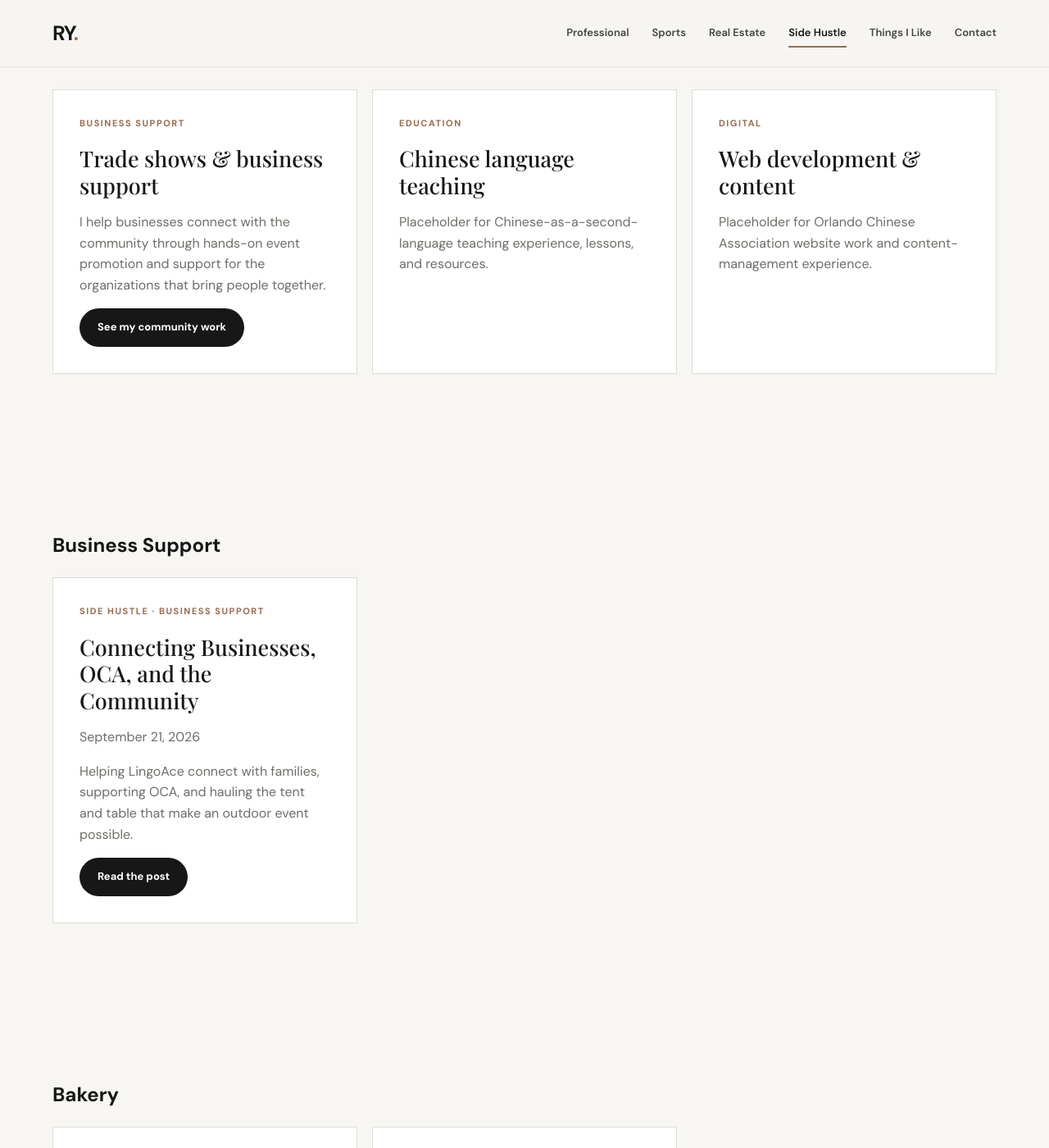
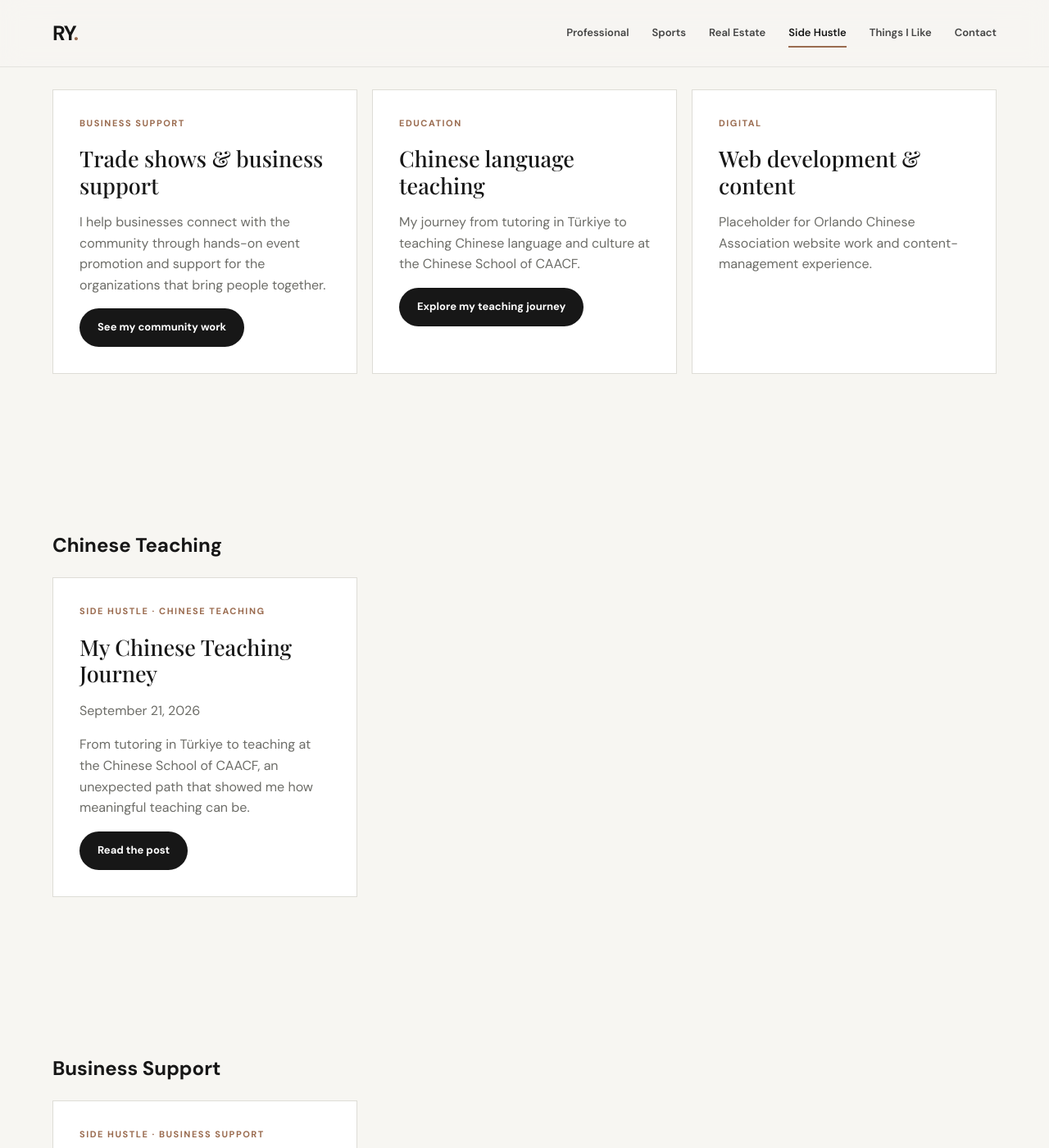
Before and after one commit to High4Ferrum/Rebeccashub, a Jekyll site: the page built from side-hustle.md, in a window 1280 px wide and 1400 px high, scrolled down 583 px. Shown: the whole window at 82% size. Built offline with Jekyll 4.4.1, drawn with Linux system fonts in a browser that asks for light colours.

Commit message:
Publish Chinese teaching journey with photos and Side Hustle links

```diff
--- /dev/null
+++ b/_posts/2026-09-21-my-chinese-teaching-journey.md
@@ -0,0 +1,47 @@
+---
+layout: post
+title: "My Chinese Teaching Journey"
+date: 2026-09-21
+section: side-hustle
+categories: [side-hustle, chinese-teaching]
+tags: [Chinese, teaching, education, Türkiye, CAACF]
+excerpt: "From tutoring in Türkiye to teaching at the Chinese School of CAACF, an unexpected path that showed me how meaningful teaching can be."
+---
+
+<article class="wrap section ny-trip">
+  <header>
+    <p class="eyebrow"><a href="{{ '/side-hustle/#chinese-teaching' | relative_url }}">Side Hustle</a> · Chinese Teaching</p>
+    <h1>{{ page.title }}</h1>
+    <p class="trip-date">By Rebecca Yener · <time datetime="2026-09-21">September 21, 2026</time></p>
+  </header>
+
+  <h2>An unexpected beginning</h2>
+  <p>I didn’t enjoy my experiences with most of my teachers growing up, so I never had that spark of thinking, “One day, I’ll become a teacher and inspire someone.” Yet when I moved to Türkiye in 2010, teaching Chinese seemed like one of the few options available to me.</p>
+  <p>By chance, I came across a Facebook post from someone looking for an at-home tutor for a child. His name was Kaan, and he was such a remarkable boy! I found that I liked the work. I wanted to take it seriously and become more professional, and I was also trying to find a way to support myself.</p>
+
+  <h2>Going back to learn</h2>
+  <p>In 2011, I returned to China to get certified. But after I went back to Türkiye, I found a better job, and I didn’t get the chance to move into a formal teaching role.</p>
+  <div class="trip-photos">
+    <figure>
+      <a href="{{ '/assets/images/chinese-teaching/training-classmates.jpeg' | relative_url }}" aria-label="View full-size classroom photo"><img src="{{ '/assets/images/chinese-teaching/training-classmates.jpeg' | relative_url }}" alt="A small group posing together among desks in a language classroom." width="670" height="502" loading="lazy"></a>
+      <figcaption>Memories from my teacher training in China.</figcaption>
+    </figure>
+    <figure>
+      <a href="{{ '/assets/images/chinese-teaching/training-graduation.jpeg' | relative_url }}" aria-label="View full-size training group photo"><img src="{{ '/assets/images/chinese-teaching/training-graduation.jpeg' | relative_url }}" alt="A class group posing beneath a Chinese-language teacher-training graduation banner." width="670" height="502" loading="lazy"></a>
+      <figcaption>A group photo at the end of training.</figcaption>
+    </figure>
+  </div>
+
+  <h2>Back in the classroom</h2>
+  <p>Then, about ten years later, teaching came back into my life. I started as a substitute at the Chinese School of CAACF, teaching children singing and dancing. After a semester, I became a regular teacher working with teenagers.</p>
+  <figure style="max-width: 560px; margin: 32px auto;">
+    <a href="{{ '/assets/images/chinese-teaching/celebration.jpeg' | relative_url }}" aria-label="View full-size celebration photo"><img src="{{ '/assets/images/chinese-teaching/celebration.jpeg' | relative_url }}" alt="Children and adults gathered in front of red lanterns and a colorful Chinese New Year display." width="768" height="1024" loading="lazy" style="display: block; width: 100%; height: auto; border-radius: 4px;"></a>
+    <figcaption>Sharing Chinese language and culture with children.</figcaption>
+  </figure>
+
+  <h2>The work beyond the lesson</h2>
+  <p>That experience gave me a much deeper appreciation for teachers in America and how much of their work goes unseen. A class might last only two hours, but there is preparation, review, research, and a presentation to put together. For me, a two-hour class often meant another two hours of preparation.</p>
+  <p>Eventually, I had to step away from teaching because my main job became busier. But I found teaching meaningful. The personal fulfillment was different from what I felt in other work, and it’s something I still value about that chapter of my life.</p>
+
+  <p><a class="button" href="{{ '/side-hustle/#chinese-teaching' | relative_url }}">Back to Chinese Teaching</a></p>
+</article>
--- a/side-hustle.md
+++ b/side-hustle.md
@@ -21,13 +21,31 @@ permalink: /side-hustle/
   <article class="card">
     <p class="eyebrow">Education</p>
     <h3>Chinese language teaching</h3>
-    <p>Placeholder for Chinese-as-a-second-language teaching experience, lessons, and resources.</p>
+    <p>My journey from tutoring in Türkiye to teaching Chinese language and culture at the Chinese School of CAACF.</p>
+    <a class="button" href="#chinese-teaching">Explore my teaching journey</a>
   </article>
   <article class="card">
     <p class="eyebrow">Digital</p>
     <h3>Web development & content</h3>
     <p>Placeholder for Orlando Chinese Association website work and content-management experience.</p>
   </article>
+</section>
+
+
+<section class="wrap section" id="chinese-teaching" aria-labelledby="chinese-teaching-heading" style="scroll-margin-top: 100px;">
+  <h2 id="chinese-teaching-heading">Chinese Teaching</h2>
+  <div class="card-grid">
+    {% assign teaching_posts = site.categories['chinese-teaching'] %}
+    {% for post in teaching_posts %}
+    <article class="card">
+      <p class="eyebrow">Side Hustle · Chinese Teaching</p>
+      <h3><a href="{{ post.url | relative_url }}">{{ post.title }}</a></h3>
+      <p><time datetime="{{ post.date | date_to_xmlschema }}">{{ post.date | date: "%B %-d, %Y" }}</time></p>
+      <p>{{ post.excerpt | strip_html }}</p>
+      <a class="button" href="{{ post.url | relative_url }}">Read the post</a>
+    </article>
+    {% endfor %}
+  </div>
 </section>
 
 <section class="wrap section" id="business-support" aria-labelledby="business-support-heading" style="scroll-margin-top: 100px;">
```
Also changed, not shown: assets/images/chinese-teaching/celebration.jpeg (added), assets/images/chinese-teaching/training-classmates.jpeg (added), assets/images/chinese-teaching/training-graduation.jpeg (added).
